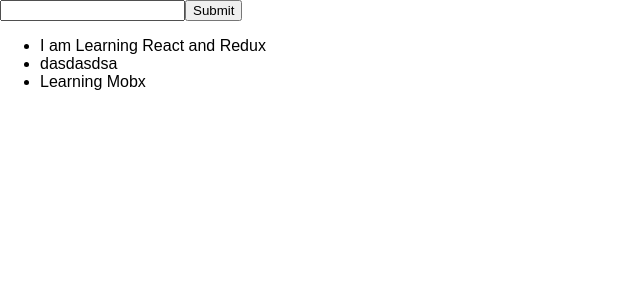
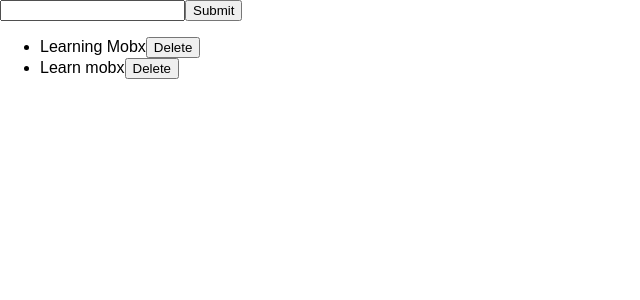
Before and after one commit to shoaibcode/react-session, a React (Create React App) app: page / in a window 1280 px wide. Shown: the top 300 px of the page, without its empty margins (0-640 px from the left). Built offline with nearby package versions, Linux system fonts and the light colour scheme; data requests are answered from the project's data file.

Commit message:
Deleting Todo from Todolist

```diff
--- a/db.json
+++ b/db.json
@@ -1,16 +1,12 @@
 {
   "todos": [
     {
-      "text": "I am Learning React and Redux",
-      "id": 1
+      "text": "Learning Mobx",
+      "id": 3
     },
     {
-      "text": "dasdasdsa",
-      "id": 2
-    },
-    {
-      "text": "Learning Mobx",
-      "id": 3
+      "text": "Learn mobx",
+      "id": 4
     }
   ]
 }
--- a/src/App.js
+++ b/src/App.js
@@ -13,7 +13,8 @@
       todos: []
     }
 
-    this.createTodo = this.createTodo.bind(this)
+    this.createTodo = this.createTodo.bind(this);
+    this.deleteTodo = this.deleteTodo.bind(this)
   }
 
   componentDidMount(){
@@ -33,6 +34,31 @@
     })
   }
 
+  deleteTodo(deleteindex){
+
+    const todo = this.state.todos[deleteindex];
+
+    axios.delete('http://localhost:3000/todos/' + todo.id)
+        .then(() => {
+          console.log("Success Deleted")
+        })
+        .catch(() => {
+          console.log("Errro Deleted")
+        })
+
+
+    //Immutablilty
+    const newTodos = this.state.todos.filter((todo, index) => {
+        return deleteindex !== index;
+    });
+
+
+    this.setState({
+      todos: newTodos
+    });
+
+  }
+
   render() {
     return (
      <div>
@@ -40,8 +66,13 @@
         <AddTodo createTodo={this.createTodo}  />
 
         <ul className="App">
-          {this.state.todos.map(function (todo, index) {
-            return <li key={index}>{todo.text}</li>
+          {this.state.todos.map((todo, index) => {
+            return <li key={index}>
+               {todo.text}
+               <button onClick={() => {
+                 this.deleteTodo(index)
+               }}>Delete</button>
+            </li>
           })}
         </ul>
      </div>
```
